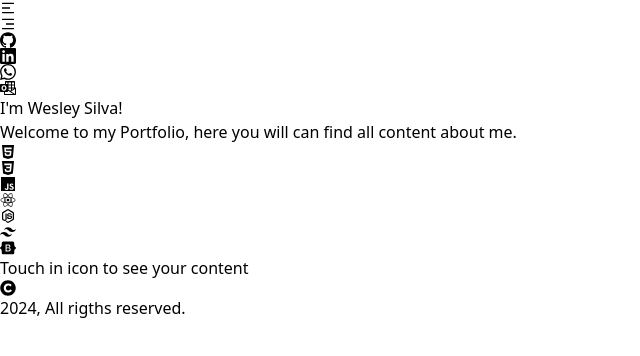
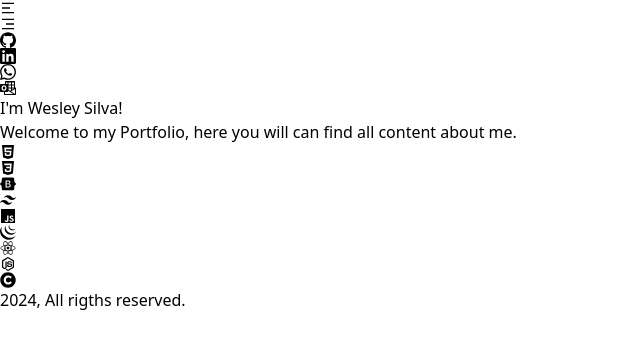
Before and after one commit to wesley-silv/Portfolio-React-JS, a React (Vite) app: page / in a window 1280 px wide. Shown: the top 356 px of the page, without its empty margins (0-640 px from the left). Built offline with nearby package versions, Linux system fonts and the light colour scheme.

Commit message:
Increment others use states to icons, style the containers of stack.

```diff
--- a/src/components/stack.jsx
+++ b/src/components/stack.jsx
@@ -1,31 +1,41 @@
 import { IoLogoHtml5, IoLogoCss3, IoLogoJavascript, IoLogoReact, IoLogoNodejs } from "react-icons/io5";
-import { SiTailwindcss, SiBootstrap } from "react-icons/si";
+import { SiTailwindcss, SiBootstrap, SiJquery } from "react-icons/si";
 
 import Reaact, {useState} from 'react'
 
 const Stack = () => {
 
   const [isReact, setIsReact] = useState(true)
+  const [isJavaScript, setIsJavaScript] = useState(true)
 
   const handleReact = () => {
     setIsReact(!isReact)
   }
+  const handleJavaScript = () => {
+    setIsJavaScript(!isJavaScript)
+  }
 
   return (
     <div >
-      <section className="mx-16 m-20 text-4xl flex">
+      <section className="mx-16 m-24 text-4xl flex">
       <IoLogoHtml5 className="text-red-500 cursor-pointer m-1"/>
       <IoLogoCss3 className="text-blue-500 cursor-pointer m-1"/>
-      <IoLogoJavascript className="text-yellow-500 cursor-pointer m-1"/>
+      <SiBootstrap className="text-blue-700 cursor-pointer m-1"/>
+      <SiTailwindcss className="text-blue-400 cursor-pointer m-1"/>
+      <IoLogoJavascript className="text-yellow-500 cursor-pointer m-1" onClick={handleJavaScript}/>
+      <SiJquery className="text-blue-600 cursor-pointer m-1"/>
       <IoLogoReact className="text-blue-500 cursor-pointer m-1" onClick={handleReact}/>
       <IoLogoNodejs className="text-green-500 cursor-pointer m-1"/>
-      <SiTailwindcss className="text-blue-600 cursor-pointer m-1"/>
-      <SiBootstrap className="text-blue-700 cursor-pointer m-1"/>
       </section>
-      <article className="absolute top-64 m-16 p-4 bg-gray-200 h-60 w-80 rounded-md shadow-md">
+      <article className="absolute top-64 my-16 mx-8 p-4 flex">
       {
-        isReact ? <p className="drop-shadow-lg text-xl">Touch in icon to see your content</p> : <article className="block drop-shadow-lg text-xl">
-          With the React, I can create fantastic fronts
+        isReact ? <p className="drop-shadow-lg text-xl"></p> : <article className=" h-60 w-96 block text-blue-700 bg-gray-200 rounded-md shadow-lg drop-shadow-md p-4 text-center text-lg">
+          React is a fantastic framework! I use to create responsive fronts, structure components in displays, insert icons, change of states that management dynamic interactions to user, and many more.
+        </article>
+      }
+      {
+        isJavaScript ? <p className="drop-shadow-lg text-xl"></p> : <article className=" h-60 w-96 block text-black bg-yellow-200 rounded-md shadow-lg drop-shadow-md p-4 text-center text-lg">
+          JavaScript is a language of programation that use to create my projects, her can be in different integrations such as, creations of API, apply dynamism in the interactions of user with display, activete mechanism of serch in browsers, do query in databases between others use.
         </article>
       }
       </article>
```
